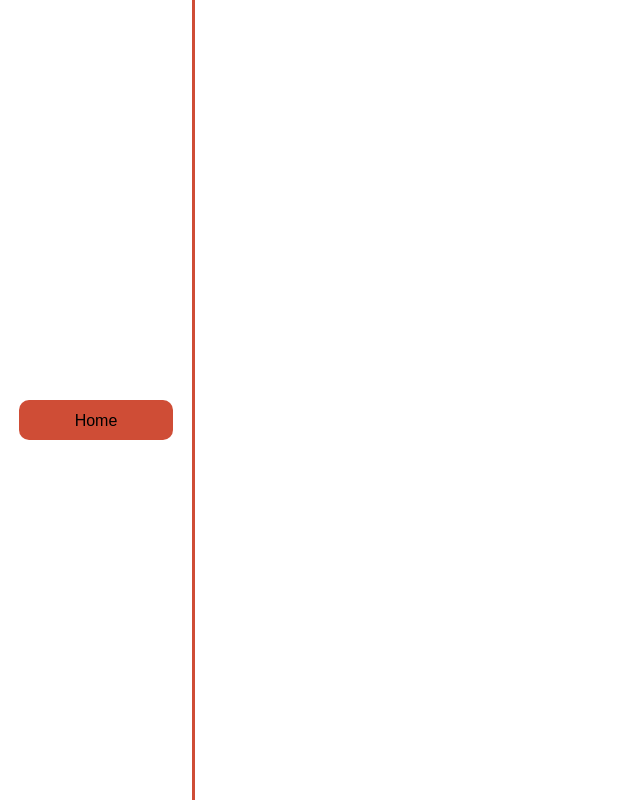
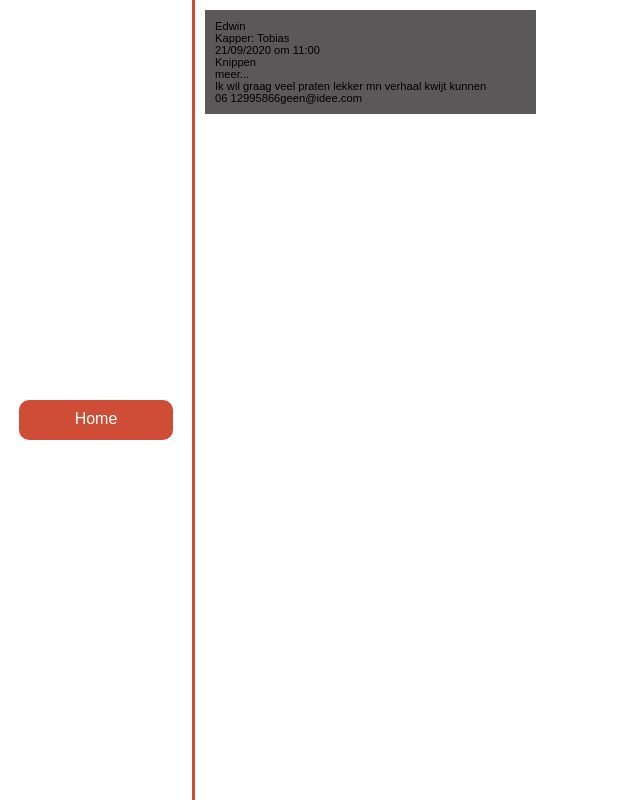
Before and after one commit to LoremIpsumHU/kapper-dashboard, a Vue app: page / in a window 1280 px wide. Shown: the whole page, without its empty margins (0-640 px from the left). Built offline with nearby package versions, Linux system fonts and the light colour scheme.

Commit message:
Sidebar werkt

```diff
--- a/package.json
+++ b/package.json
@@ -11,7 +11,6 @@
     "@vue/cli-service": "^4.5.15",
     "node.js": "0.0.1-security",
     "vue": "^3.2.26",
-    "vue-router": "^4.0.12",
     "vuex": "^4.0.2",
     "vuex-persistedstate": "^4.1.0"
   },
--- a/src/App.vue
+++ b/src/App.vue
@@ -1,20 +1,18 @@
 <template>
-  <div id="app">
-    <nav>
-      <div class="container">
-        <ul>
-          <li><a><router-link to="/">Home</router-link></a></li>
-        </ul>
-      </div>
-    </nav>
-    <router-view />
+  <div id="app" class="row">
+    <sidebar></sidebar>
+    <reserveren></reserveren>
   </div>
 </template>
 
 <script>
+import reserveren from "./components/reserveren.vue"
+import sidebar from "./components/sidebar.vue"
+
 export default {
   components:{
-
+    reserveren,
+    sidebar,
   },
 
   data(){
@@ -22,10 +20,6 @@ export default {
 
     }
   },
-  computed: {
-
-  },
-
 }
 </script>
 
@@ -33,43 +27,11 @@ export default {
 *{
   font-family: 'Poppins', sans-serif;
   margin: 0 0;
+  padding: 0 0;
 }
 
-.container {
-    display: flex;
-    justify-content: center;
-    width: 15%;
-    height: 100vh;
-    border-right: solid #CF4D36;
-    position: relative;
-}
-
-.container ul {
-    display: flex;
-    justify-content: center;
-    align-content: center;
-    width: 80%;
-    height: 5%;
-    position: absolute;
-    top: 50vh;
-    padding: 0 0;
-}
-
-.container ul li {
-  width: 100%;
-  height: 100%;
-  border-radius: 10px;
-  list-style: none;
-  background-color:#CF4D36;
-}
-
-.container ul li a {
+.row {
   display: flex;
-  justify-content: center;
-  color: black;
-  font-style: bold;
-  font-size: 1em;
-  text-decoration: none;
-  margin-top: 4%;
+  flex-direction: row;
 }
 </style>
--- a/src/components/reserveren.vue
+++ b/src/components/reserveren.vue
@@ -1,6 +1,19 @@
 <template>
     <div>
-
+        <div class="container">
+            <p class="name">{{ personId }}</p>
+            <p>Kapper: {{ barber }}</p>
+            <p>{{ date }}</p>
+            <p>{{ treatments }}</p>
+            <p>meer...</p>
+            <div class="extra">
+                <p class="bijz">{{ bijzonderheden }}</p>
+                <div class="row">
+                    <p class="number">{{ number }}</p>
+                    <p class="email">{{ email }}</p>
+                </div>
+            </div>
+        </div>
     </div>
 </template>
 
@@ -13,8 +26,17 @@ export default {
     },
     data() {
         return {
-
+            personId: "Edwin",
+            barber: "Tobias",
+            date: "21/09/2020 om 11:00",
+            treatments: "Knippen",
+            bijzonderheden: "Ik wil graag veel praten lekker mn verhaal kwijt kunnen",
+            number: "06 12995866",
+            email: "geen@idee.com",
         }
+    },
+    mounted() {
+        console.log(process.env.ROOT_API)
     },
     methods: {
 
@@ -23,5 +45,28 @@ export default {
 </script>
 
 <style scoped>
+* {
+    margin: 0 0;
+    padding: 0 0;
+}
+.container {
+    margin: 10px;
+    padding: 10px;
+    width: 100%;
+    background-color: rgb(90, 88, 88);
+}
 
+.container p {
+    font-style: bold;
+    font-size: 0.7em;
+}
+
+.name {
+    font-style: bold;
+    font-size: 1em;
+}
+
+.extra p {
+    font-size: 0.7em;
+}
 </style>
--- /dev/null
+++ b/src/components/sidebar.vue
@@ -0,0 +1,62 @@
+<template>
+    <div class="container">
+        <div class="option">
+            <a href="https://www.youtube.com/watch?v=iik25wqIuFo">Home</a>
+        </div>
+    </div>
+</template>
+
+<script>
+export default {
+    components: {
+
+    },
+
+    data(){
+        return {
+
+        }
+    }
+}
+</script>
+
+<style scoped>
+* {
+    margin: 0 0;
+    padding: 0 0;
+}
+
+.container {
+    display: flex;
+    justify-content: center;
+    width: 15%;
+    height: 100vh;
+    border-right: solid #CF4D36;
+    position: relative;
+}
+
+.option {
+    display: flex;
+    justify-content: center;
+    align-content: center;
+    width: 80%;
+    height: 5%;
+    position: absolute;
+    top: 50vh;
+    background-color:#CF4D36;
+    border-radius: 10px;
+    cursor: pointer;
+}
+
+.option a {
+  display: flex;
+  justify-content: center;
+  width: 100%;
+  height: 100%;
+  color: white;
+  font-size: 1em;
+  text-decoration: none;
+  position: absolute;
+  top: 1.2vh;
+}
+</style>
--- a/src/main.js
+++ b/src/main.js
@@ -1,11 +1,9 @@
 import { createApp } from 'vue'
 import App from './App.vue'
 import store from "./store/index"
-import router from "./router"
 
 var app = createApp(App);
 
 app.use(store);
-app.use(router);
 
 app.mount('#app')
--- a/src/router/index.js
+++ /dev/null
@@ -1,23 +0,0 @@
-import { createRouter, createWebHistory } from 'vue-router'
-import home from "../views/home.vue"
-import error from "../views/error.vue"
-
-const routes = [
-    {
-        path: "/",
-        name: "home",
-        component: home
-    },
-    {
-        path: '/:pathMatch(.*)*',
-        name: "error",
-        component: error
-    }
-]
-
-const router = createRouter({
-    history: createWebHistory(),
-    routes
-})
-
-export default router;
--- a/src/views/error.vue
+++ /dev/null
@@ -1,27 +0,0 @@
-<template>
-    <div>
-
-    </div>
-</template>
-
-<script>
-
-
-export default {
-    components: {
-
-    },
-    data() {
-        return {
-
-        }
-    },
-    methods: {
-
-    },
-}
-</script>
-
-<style scoped>
-
-</style>
--- a/src/views/home.vue
+++ /dev/null
@@ -1,28 +0,0 @@
-<template>
-    <div>
-        <reserveren></reserveren>
-    </div>
-</template>
-
-<script>
-import reserveren from "../components/reserveren.vue"
-
-export default {
-    components: {
-        reserveren,
-
-    },
-    data() {
-        return {
-
-        }
-    },
-    methods: {
-
-    },
-}
-</script>
-
-<style scoped>
-
-</style>
```
Also changed, not shown: 1 other file (tests, documents, lock files or other folders).
